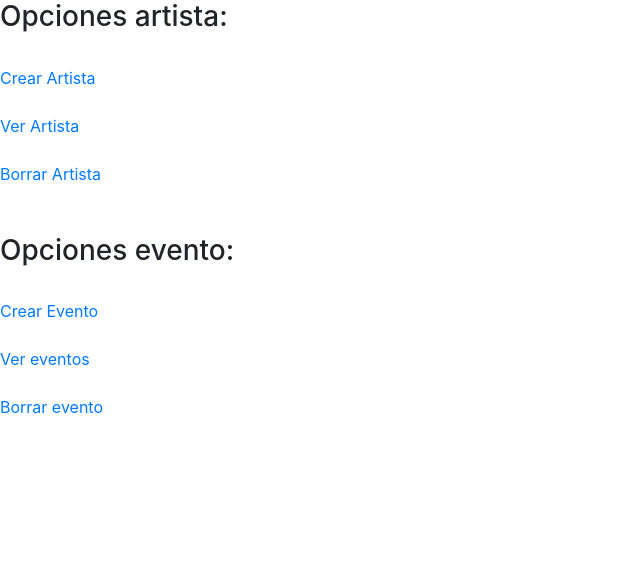
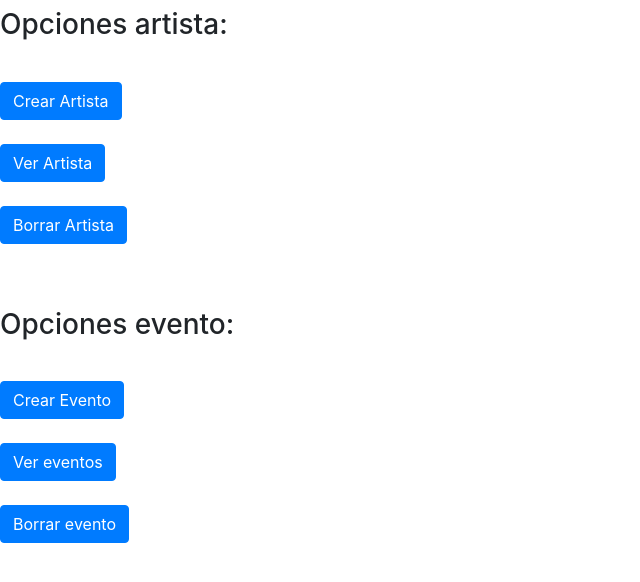
Before and after one commit to karina2011/GoToEvent, a PHP site: page /tpbecharge/ in a window 1280 px wide. Shown: the top 582 px of the page, without its empty margins (0-640 px from the left). Run offline with PHP 8.4, Linux system fonts and the light colour scheme.

Commit message:
modificado

```diff
--- a/GoToEvent/views/Home.php
+++ b/GoToEvent/views/Home.php
@@ -11,45 +11,45 @@
 </head>
 <body>
 
-  <h3>Opciones artista:</h3>
+  <p class="h3"><h3>Opciones artista:</h3></p>
   <br>
   <div>
-    <a href="<?php echo BASE; ?>Home/createArtist" >Crear Artista</a>
+    <a class="btn btn-primary" href="<?php echo BASE; ?>Home/createArtist" >Crear Artista</a>
   </div>
 
   <br>
 
   <div>
-    <a href="<?php echo BASE; ?>Artist/getStore" >Ver Artista</a>
+    <a class="btn btn-primary" href="<?php echo BASE; ?>Artist/getStore" >Ver Artista</a>
   </div>
 
   <br>
 
   <div>
-    <a href="<?php echo BASE; ?>Home/deleteArtist">Borrar Artista</a>
+    <a class="btn btn-primary" href="<?php echo BASE; ?>Home/deleteArtist">Borrar Artista</a>
   </div>
 
   <br>
   <br>
 
-  <h3>Opciones evento: </h3>
+  <p><h3>Opciones evento: </h3></p>
 
   <br>
 
   <div>
-    <a href="<?php echo BASE; ?>Home/creatEvent">Crear Evento</a>
+    <a class="btn btn-primary" href="<?php echo BASE; ?>Home/creatEvent">Crear Evento</a>
   </div>
 
   <br>
 
   <div>
-    <a href="<?php echo BASE; ?>Event/readAll">Ver eventos</a>
+    <a class="btn btn-primary" href="<?php echo BASE; ?>Event/readAll">Ver eventos</a>
   </div>
 
   <br>
 
   <div>
-    <a href="<?php echo BASE; ?>Home/deleteEvent">Borrar evento</a>
+    <a class="btn btn-primary" href="<?php echo BASE; ?>Home/deleteEvent">Borrar evento</a>
   </div>
 
 </body>
```
